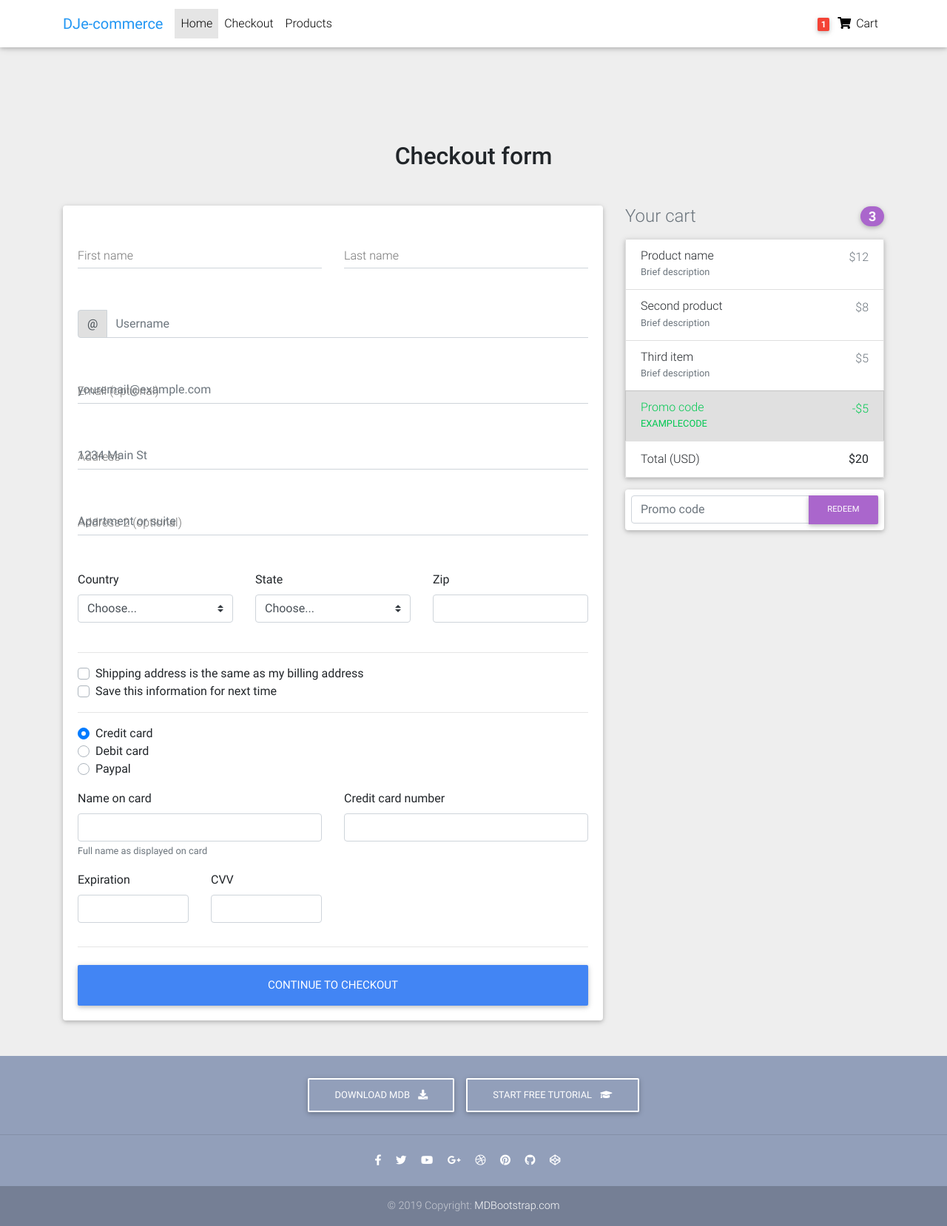
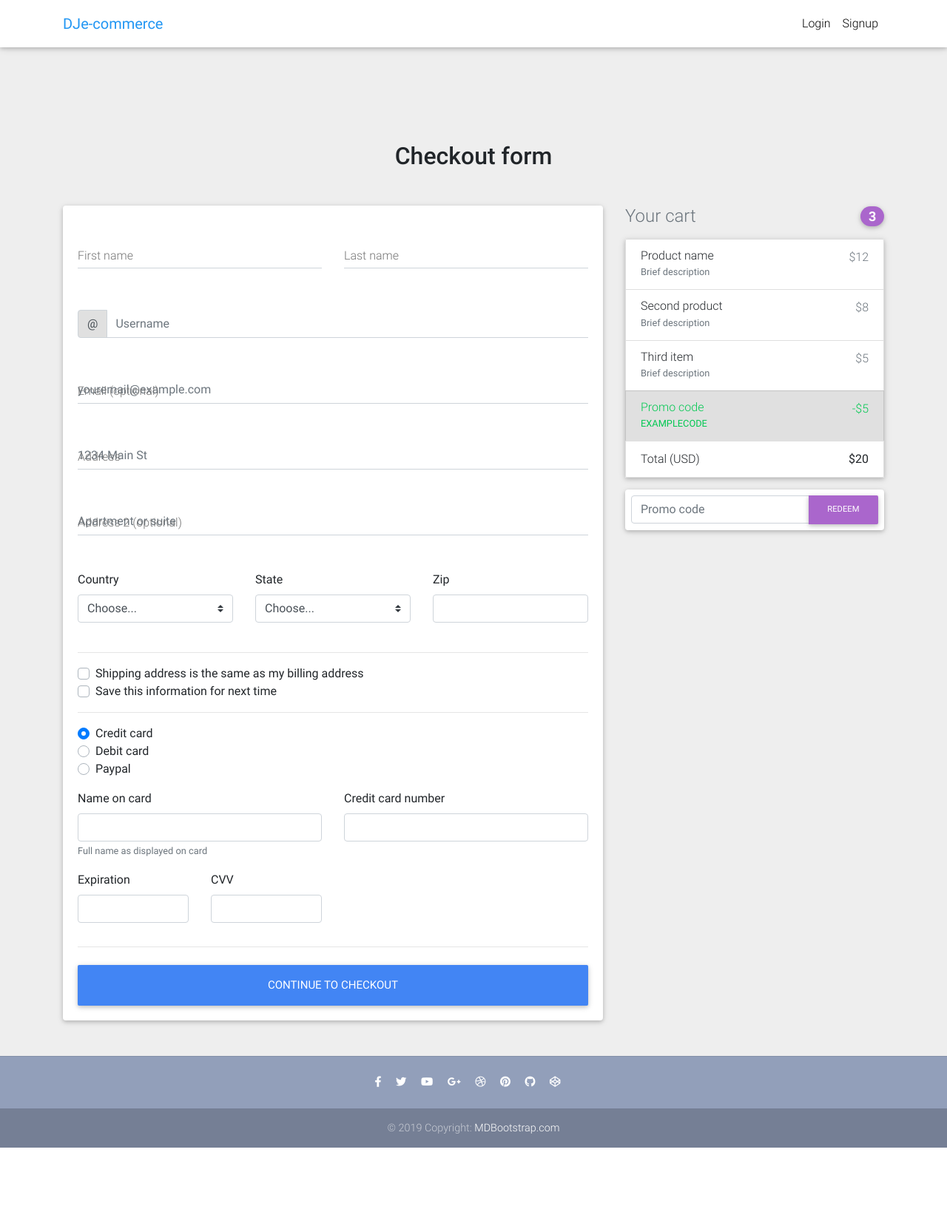
Before and after one commit to StephenGemin/django-ecommerce, a Django app: page /checkout/ in a window 1280 px wide. Shown: the whole page at 74% size. After the commit the page ends 1552 px from the top, so only its background shows below. Run offline with Django 3.2, Linux system fonts and the light colour scheme; some libraries are stand-ins or nearby versions.

Commit message:
updates to navbar and footer
Remove unused icons
Add admin button if user is a superuser
Add login/logout/signup buttons to navbar depending on user authentication state

```diff
--- a/estore/estore/settings/base.py
+++ b/estore/estore/settings/base.py
@@ -106,7 +106,6 @@ STATICFILES_DIRS = [BASE_DIR.joinpath('static')]
 STATIC_ROOT = BASE_DIR.joinpath('static_root')
 MEDIA_ROOT = BASE_DIR.joinpath('media')
 
-LOGIN_REDIRECT_URL = "/"
 
 # CRISPY FORMS
 CRISPY_TEMPLATE_PACK = 'bootstrap4'
@@ -116,6 +115,7 @@ CRISPY_TEMPLATE_PACK = 'bootstrap4'
 DEFAULT_AUTO_FIELD = 'django.db.models.BigAutoField'
 
 # django allauth
+LOGIN_REDIRECT_URL = "/"
 SITE_ID = 1
 AUTHENTICATION_BACKENDS = [
     # Needed to login by username in Django admin, regardless of `allauth`
--- a/templates/footer.html
+++ b/templates/footer.html
@@ -1,17 +1,4 @@
 <footer class="page-footer text-center font-small mt-4 wow fadeIn">
-
-    <!--Call to action-->
-    <div class="pt-4">
-      <a class="btn btn-outline-white" href="https://mdbootstrap.com/docs/jquery/getting-started/download/" target="_blank"
-        role="button">Download MDB
-        <i class="fas fa-download ml-2"></i>
-      </a>
-      <a class="btn btn-outline-white" href="https://mdbootstrap.com/education/bootstrap/" target="_blank" role="button">Start
-        free tutorial
-        <i class="fas fa-graduation-cap ml-2"></i>
-      </a>
-    </div>
-    <!--/.Call to action-->
 
     <hr class="my-4">
 
--- a/templates/navbar.html
+++ b/templates/navbar.html
@@ -17,19 +17,6 @@
 
         <!-- Left -->
         <ul class="navbar-nav mr-auto">
-          <li class="nav-item active">
-            <a class="nav-link waves-effect" href="/">Home
-              <span class="sr-only">(current)</span>
-            </a>
-          </li>
-          <li class="nav-item">
-            <a class="nav-link waves-effect" href="/checkout">
-            Checkout</a>
-          </li>
-          <li class="nav-item">
-            <a class="nav-link waves-effect" href="#">
-            Products</a>
-          </li>
           <li class="nav-item">
             {% if user.is_superuser %}
               <a class="nav-link btn-danger" href="/admin/">ADMIN-PAGE</a>
@@ -39,6 +26,7 @@
 
         <!-- Right -->
         <ul class="navbar-nav nav-flex-icons">
+          {% if request.user.is_authenticated %}
             <li class="nav-item">
               <a class="nav-link waves-effect">
                 <span class="badge red z-depth-1 mr-1"> 1 </span>
@@ -46,6 +34,23 @@
                 <span class="clearfix d-none d-sm-inline-block"> Cart </span>
               </a>
             </li>
+            <li class="nav-item">
+              <a class="nav-link waves-effect" href="{% url 'account_logout' %}">
+                <span class="clearfix d-none d-sm-inline-block"> Logout </span>
+              </a>
+            </li>
+          {% else %}
+            <li class="nav-item">
+              <a class="nav-link waves-effect" href="{% url 'account_login' %}">
+                <span class="clearfix d-none d-sm-inline-block"> Login </span>
+              </a>
+            </li>
+            <li class="nav-item">
+              <a class="nav-link waves-effect" href="{% url 'account_signup' %}">
+                <span class="clearfix d-none d-sm-inline-block"> Signup </span>
+              </a>
+            </li>
+          {% endif %}
         </ul>
       </div>
 
```
Lines whose indentation alone changed are shown as unchanged.
